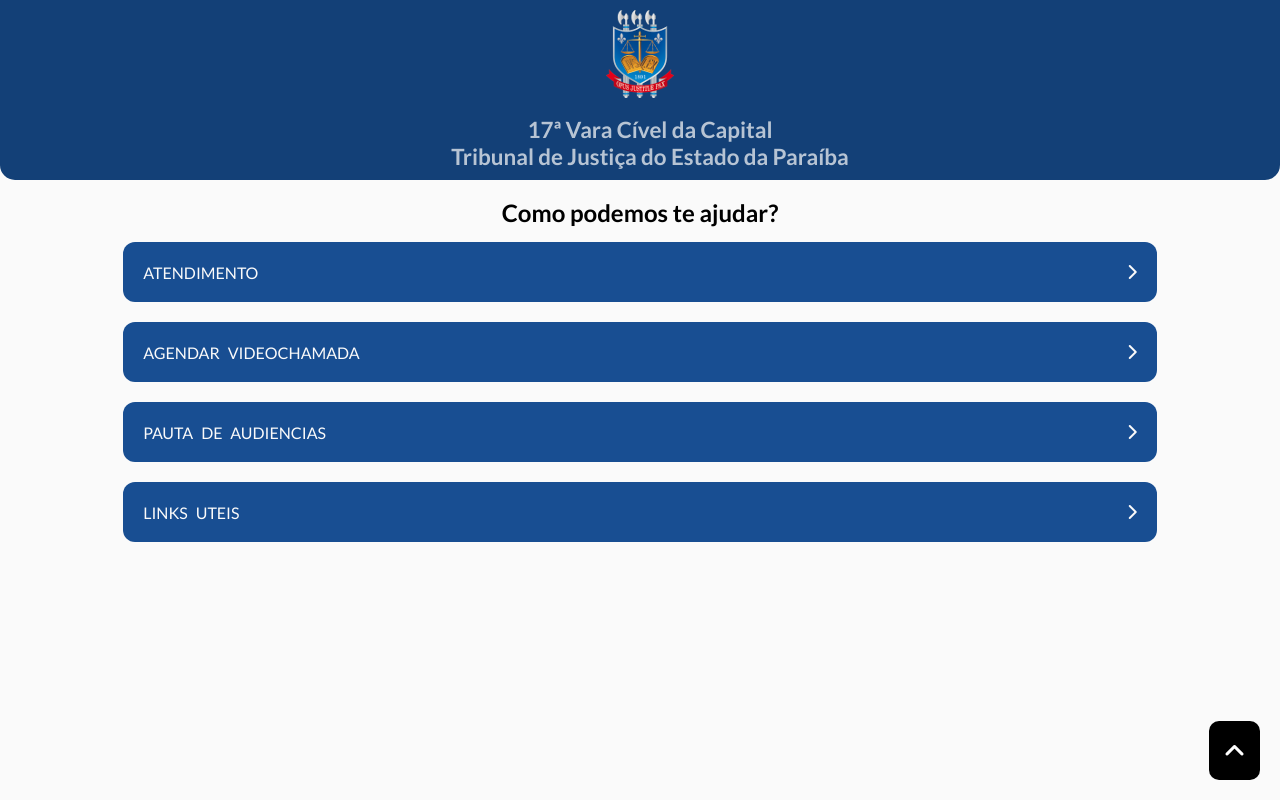
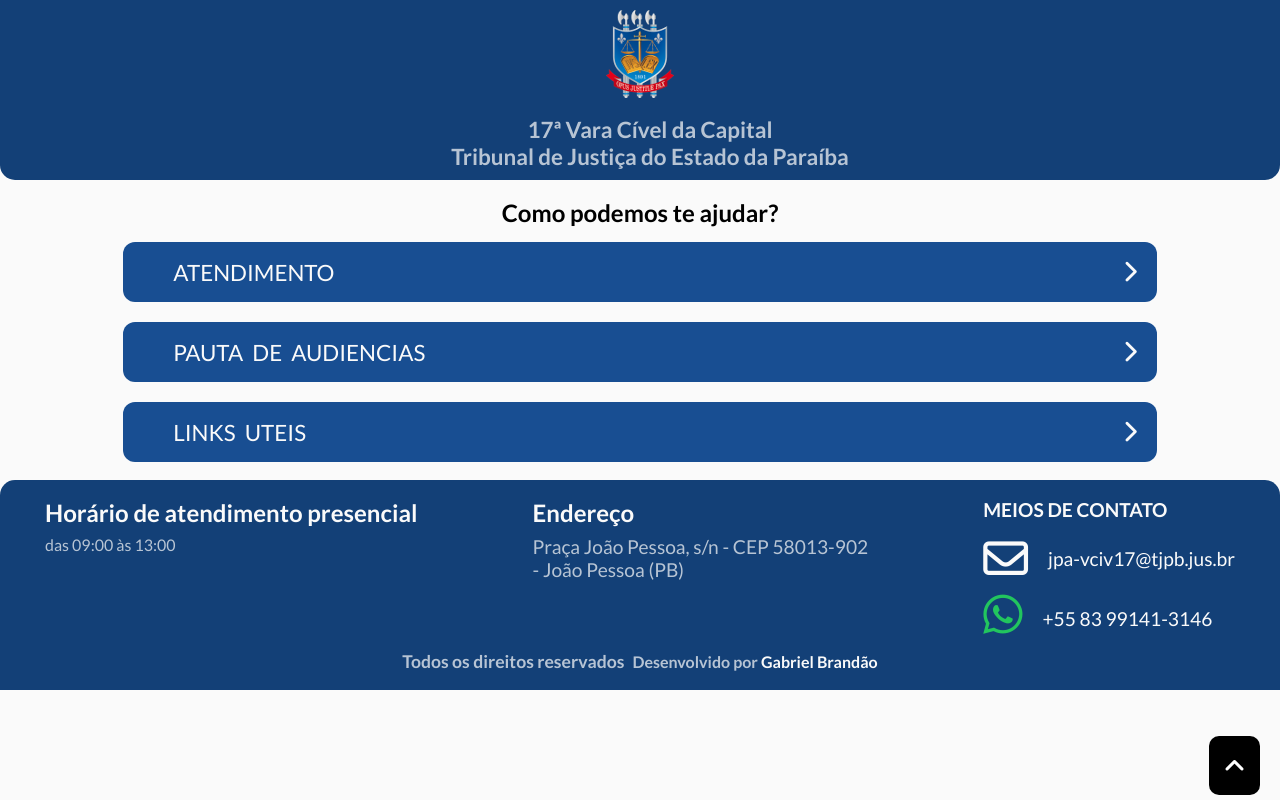
Before and after one commit to GabrielbrandaoRP/Landing-page-17-vara-civel, a plain HTML site: page index.html in a window 1280 px wide. Shown: the top 800 px of the page. Drawn offline with Linux system fonts and the light colour scheme.

Commit message:
Personalizacao do footer e mudancas conforme demanda do cliente

```diff
--- a/index.html
+++ b/index.html
@@ -4,12 +4,14 @@
 <head>
     <meta charset="UTF-8">
     <meta name="viewport" content="width=device-width, initial-scale=1.0">
+    <link rel="shortcut icon" href="assets/logo-icon.ico" type="image/x-icon">
     <link rel="stylesheet" href="src/style.css">
     <link rel="stylesheet" href="https://cdnjs.cloudflare.com/ajax/libs/font-awesome/6.5.2/css/all.min.css"
         integrity="sha512-SnH5WK+bZxgPHs44uWIX+LLJAJ9/2PkPKZ5QiAj6Ta86w+fsb2TkcmfRyVX3pBnMFcV7oQPJkl9QevSCWr3W6A=="
         crossorigin="anonymous" referrerpolicy="no-referrer" />
     <title>17° vara cível - TJPB</title>
 </head>
+
 <body>
     <header class="headerPage">
         <a href="index.html" class="ctnImage">
@@ -27,11 +29,8 @@
                 ATENDIMENTO
                 <i class="fa-solid fa-chevron-right"></i>
             </a>
-            <a href="#" class="itemGrid">
-                AGENDAR VIDEOCHAMADA
-                <i class="fa-solid fa-chevron-right"></i>
-            </a>
-            <a href="assets/Beige Colorful Minimal Flowchart Infographic Graph.pdf"  target="_blank" class="itemGrid">
+
+            <a href="assets/Beige Colorful Minimal Flowchart Infographic Graph.pdf" target="_blank" class="itemGrid">
                 PAUTA DE AUDIENCIAS
                 <i class="fa-solid fa-chevron-right"></i>
             </a>
@@ -44,12 +43,36 @@
         </div>
     </main>
     <footer class="footerPage">
-        <div>
+
+        <div class="contatosFooter">
+            <div class="infoCtn">
+                <h2>Horário de atendimento presencial</h2>
+                <p>das 09:00 às 13:00</p>
+            </div>
+            <div class="addressCtn">
+                <h2>
+                    Endereço
+                </h2>
+                <p>Praça João Pessoa, s/n - CEP 58013-902 <br>- João Pessoa (PB)</p>
+            </div>
+            <div class="contatosCtn">
+                <h2>MEIOS DE CONTATO</h2>
+                <div class="emailCtn">
+                    <i class="fa-regular fa-envelope"></i>
+                    <p>jpa-vciv17@tjpb.jus.br</p>
+                </div>
+
+                <a href="#" class="wppCtn">
+                    <i class="fa-brands fa-whatsapp"></i>
+                    +55 83 99141-3146
+                </a>
+            </div>
+        </div>
+        <div class="copyDeveloper">
             <h2>Todos os direitos reservados</h2>
-        </div>
-        <div>
             <h4>Desenvolvido por <a href="https://www.linkedin.com/in/gabriel-brandaorp/">Gabriel Brandão</a></h4>
         </div>
+
     </footer>
 
     <button id="backBtn">
@@ -57,4 +80,5 @@
     </button>
     <script src="src/script.js"></script>
 </body>
+
 </html>
--- a/src/style.css
+++ b/src/style.css
@@ -3,13 +3,13 @@
 :root{
     --blue: #184e92;
     --blue-header: #134077;
-    --blue-footer: #184f9285;
+    --blue-footer: #134077;
     --white: #fafafa;
     --white-text: #fafafab6;
     --white-contrast: #e9e9e9;
     --black: #000000;
     --black-text: #0000009f;
-
+    --whatsapp-icon-color: #22c55e;
 }
 
 * {
@@ -73,88 +73,11 @@
     justify-content: space-between;
     word-spacing: 0.3rem;
 }
-/* .accordion{
-    width: 100%;
-    background: var(--blue);
-    border-radius: 8px;
-    padding: 12px;
-    box-shadow:  5px 5px 5px rgba(0, 0, 0, 0.1);
-}
-.accordionHeader{
-    width: 100%;
-    border: none;
-    background: var(--blue);
-    display: flex;
-    align-items: center;
-    justify-content: space-between;
-    gap: 10px;
-    font-size: 1.3rem;
-    color: var(--white);
-    cursor: pointer;
-    padding: 5px;
-    cursor: pointer;
 
-    & span{
-        max-width: 100%;
-        white-space: nowrap;
-        overflow: hidden;
-        text-overflow: ellipsis;
-    }
-}
-
-.accordionBody{
-    color: var(--black);
-    font-size: 1.2rem;
-    opacity: 0;
-    height: 0;
-    transition:  opacity .3s;
-
-
-}
-.ctnAccordion{
-    display: flex;
-    justify-content: space-between;
-}
-.link{
-    display: flex;
-    justify-content: center;
-    align-items: center;
-    text-decoration: none;
-    background: var(--blue-header);
-    color: var(--white-contrast);
-    padding: 10px;
-    border-radius: 8px;
-    height: 50px;
-    width: 60px;
-}
-
-.accordionBody.active{
-    height: 100%;
-    opacity: 1;
-    padding: 5px 0;
-    background-color: var(--white-contrast);
-}
-
-
-.accordion.activeHeaderAccordion{
-    background: var(--white-contrast);
-    color: #000000;
-}
-.accordionHeader.activeHeaderAccordion{
-    background: var(--white-contrast);
-    color: #000000;
-}
-.arrow{
-    transition: transform .2s linear;
-}
-.accordion:has(.active) .arrow{
-    transform: rotate(180deg);
-} */
 
 /* ------- */
 
 .footerPage{
-    height: 10vh;
     width: 100%;
     background-color: var(--blue-footer);
     border-radius: 15px 15px 0 0;
@@ -164,18 +87,98 @@
     justify-content: center;
     align-items: center;
     gap: 10px;
-    margin-top: 500px;
-    color: var(--black-text);
+    color: var(--white-text);
+    padding: 18px 15px;
+
+}
+
+.contatosFooter{
+    display: flex;
+    flex-direction: column;
+    justify-content: center;
+    width: 100%;
+    gap: 25px;
+}
+.infoCtn{
+    display: flex;
+    flex-direction: column;
+    align-items: start;
+    gap: 8px;
+    & h2{
+        color: var(--white);
+    }
+}
+
+.addressCtn{
+    display: flex;
+    flex-direction: column;
+    align-items: start;
+    gap: 8px;
+
+    & h2{
+        color: var(--white);
+    }
+
+    & p{
+        white-space: nowrap;
+        font-size: 1.2rem;
+    }
+}
+.contatosCtn{
+    display: flex;
+    flex-direction: column;
+    align-items: start;
+    color: var(--white);
+    gap: 15px;
+    font-size: 0.8rem;
+}
+.emailCtn{
+    display: flex;
+    align-items: center;
+    gap: 20px;
+    & i{
+        font-size: 2.8rem;
+    }
+    & p{
+        font-size: 1.2rem;
+        color: var(--white);
+    }
+}
+.wppCtn{
+    display: flex;
+    align-items: center;
+    text-decoration: none;
+    color: var(--white);
+    gap: 20px;
+    font-size: 1.2rem;
+
+    & i{
+        animation: float 3s ease-in-out infinite;
+        font-size: 2.8rem;
+        color: var(--whatsapp-icon-color);
+}
+}
+.copyDeveloper{
+    height: 5%;
+    width: 100%;
+    display: flex;
+    flex-direction: column;
+    align-items: center;
+    justify-content: center;
+    gap: 8px;
+    & h2{
+        font-size: 1.1rem;
+    }
 
     & a{
-        margin-left: 5px;
-        color: var(--black);
+        color: var(--white);
+        text-decoration: none;
     }
 }
 #backBtn{
         display: none;
         position: fixed;
-    bottom: 20px;
+        bottom: 5px;
         right: 20px;
         z-index: 99;
         border: none;
@@ -187,3 +190,34 @@
         border-radius: 10px;
         font-size: 1.5rem;
     }
+
+    @keyframes float {
+        0% {
+            transform: translateY(0);
+        }
+        50% {
+            transform: translateY(-10px);
+        }
+        100% {
+            transform: translateY(0);
+        }
+    }
+
+@media (min-width: 800px){
+    .contatosFooter{
+      flex-direction: row;
+      justify-content: space-between;
+      gap: 50px;
+      padding: 0 30px;
+
+    }
+    .copyDeveloper{
+        flex-direction: row;
+    }
+
+    .itemGrid{
+        padding-left: 50px;
+        font-size: 1.4rem;
+    }
+
+}
```
Also changed, not shown: src/links-uteis.html (+28 -4 lines), src/script.js (+0 -15 lines), assets/logo-icon.ico (added). Lines whose indentation alone changed are shown as unchanged.
